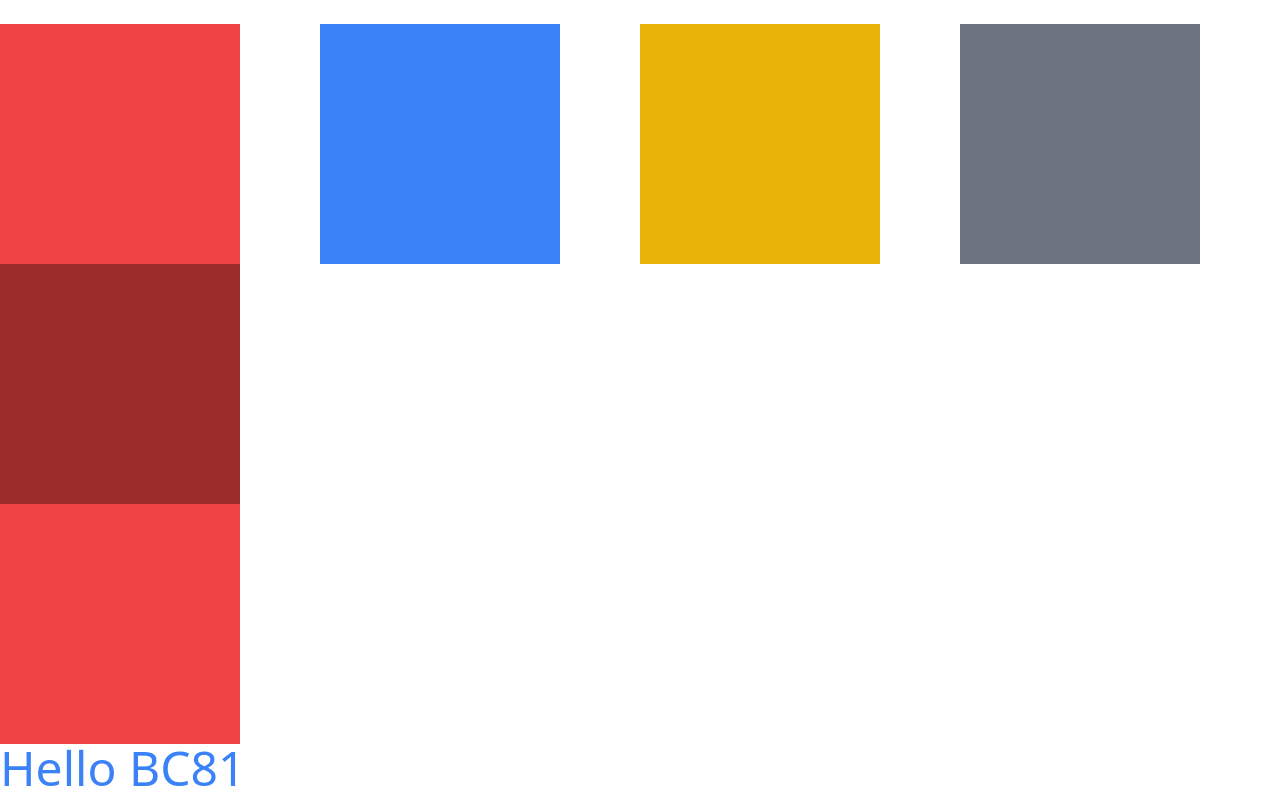
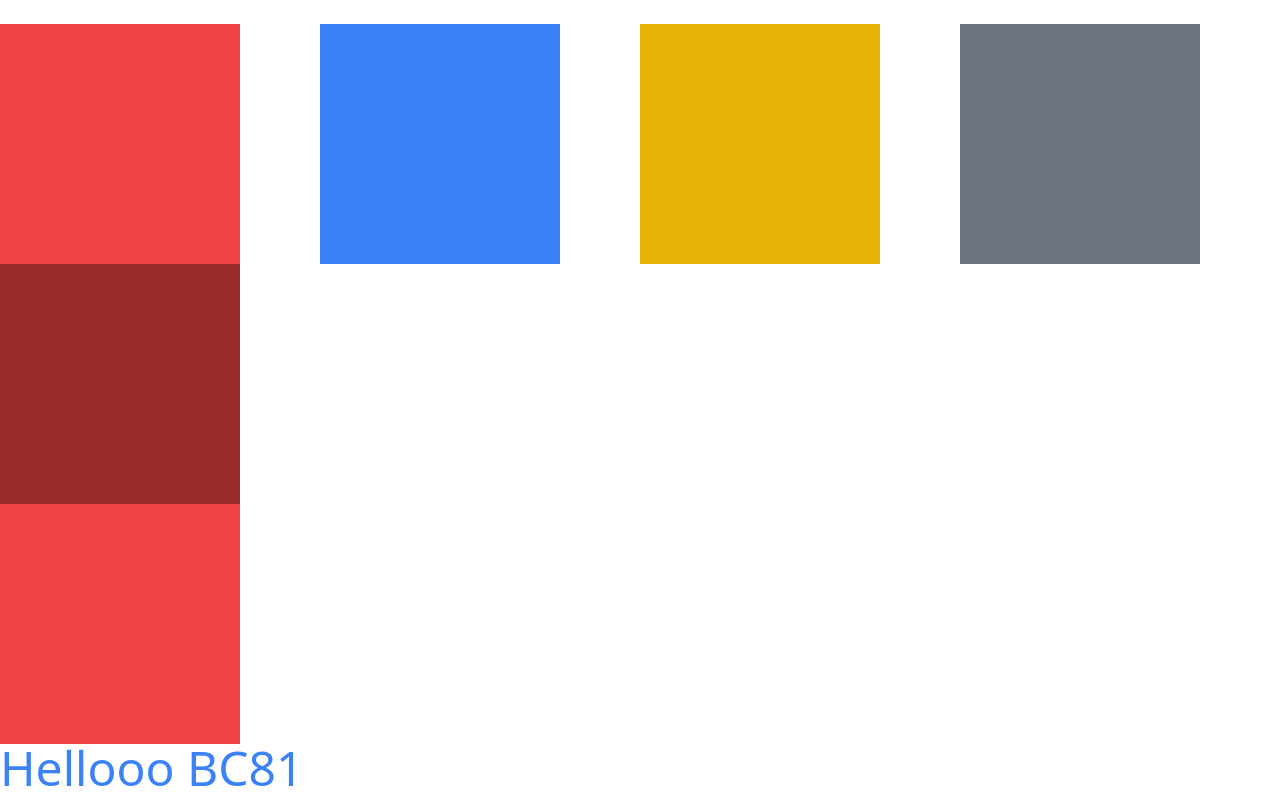
Before and after one commit to phan-thi-thanh-thao/Tailwind, a website: page src/index.html in a window 1280 px wide. Shown: the part 304-1104 px from the top of the page. Drawn offline with Linux system fonts and the light colour scheme.

Commit message:
update code index html

```diff
--- a/src/index.html
+++ b/src/index.html
@@ -35,6 +35,6 @@
 
     <!-- bài tập 3: thay đổi kích chữ và màu sắc, từ phía mobile sẽ là màu đỏ và 16px, tablet(md) sẽ là màu vàng và 48px, laptop(xl) sẽ là màu xanh và 80px -->
 
-    <h1 class="text-red-500 text-base md:text-yellow-500 md:text-5xl xl:text-blue-500 xl:text-80">Hello BC81</h1>
+    <h1 class="text-red-500 text-base md:text-yellow-500 md:text-5xl xl:text-blue-500 xl:text-80">Hellooo BC81</h1>
   </body>
 </html>
```
